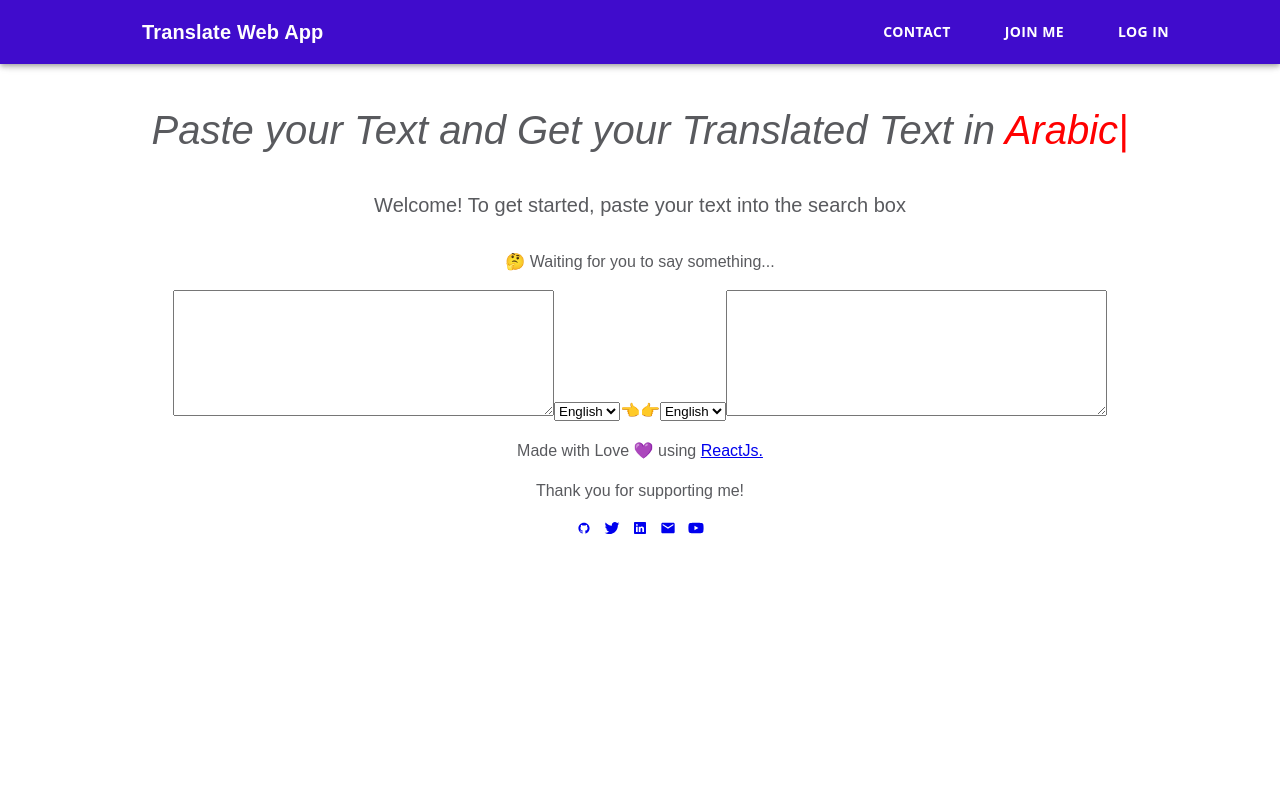
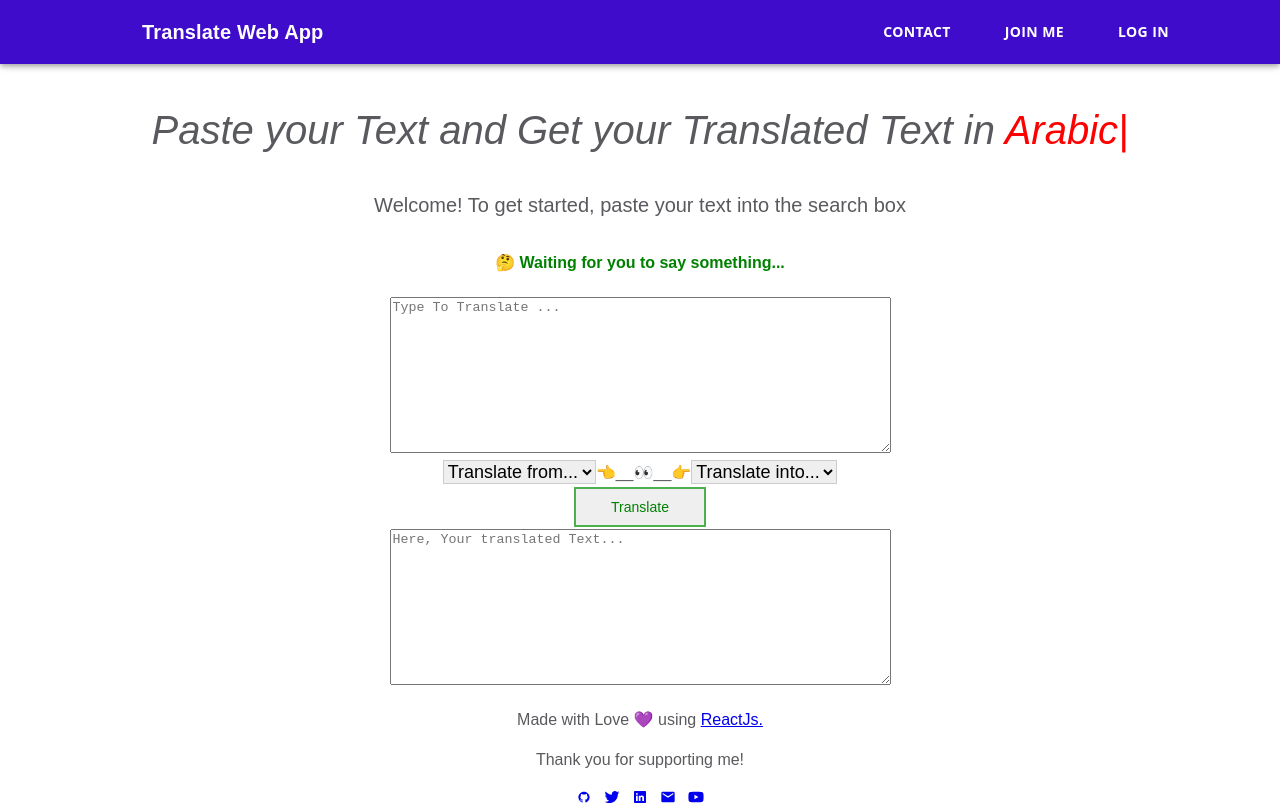
Before and after one commit to th-rpy/TranslateReactjsWebApp, a React (Create React App) app: page / in a window 1280 px wide. Built offline with nearby package versions, Linux system fonts and the light colour scheme.

Commit message:
Update the Translate and header component

```diff
--- a/src/components/Form.js
+++ b/src/components/Form.js
@@ -14,14 +14,20 @@ import TextareaAutosize from "react-textarea-autosize";
 import React from "react";
 import { FormTextarea } from "shards-react";
 import { FormSelect } from "shards-react";
+import { Button } from "shards-react";
 
 export default class Forms extends React.Component {
   constructor(props) {
     super(props);
     this.handleChange = this.handleChange.bind(this);
     this.handleChange2 = this.handleChange2.bind(this);
+    this.handleClick = this.handleClick.bind(this);
+    this.handleTextTranslateChange = this.handleTextTranslateChange.bind(this);
     this.state = { value: null };
     this.state = { valueTr: null };
+    this.state = {textOrg: ''};
+    this.state = {translatedText : ''}
+    this.state = {clicked: false};
   }
 
   handleChange(e) {
@@ -31,49 +37,103 @@ export default class Forms extends React.Component {
     this.setState({ valueTr: e.target.value });
   }
 
+  handleTextTranslateChange(e) {
+    this.setState({ textOrg : e.target.value})
+  }
+
+  handleClick() {
+    this.setState({ translatedText: this.state.textOrg })
+    console.log(this.state.translatedText);
+  }
+
   render() {
-    const { value, valueTr } = this.state;
+    const { value, valueTr, textOrg, translatedText } = this.state;
+
     return (
       <div>
-        <p className="mb-2">
+        <h4 className="mb-2" style={{ color: "green" }}>
           {value && valueTr
             ? "From : " +
               (value && `🗣 ${value}`) +
               " To : " +
               (valueTr && `🗣 ${valueTr}`)
             : "🤔 Waiting for you to say something..."}
-        </p>
-        <row>
+        </h4>
+        <div>
           <textarea
             id="edd-reviews-review"
             name="edd-reviews-review"
-            cols="45"
-            rows="8"
+            cols="60"
+            rows="10"
             aria-required="true"
             required="required"
+            value = {textOrg}
+            onChange={this.handleTextTranslateChange}
+            placeholder = 'Type To Translate ...'
           ></textarea>
-
-          <select onChange={this.handleChange}>
+          <div>
+            <select
+              onChange={this.handleChange}
+              style={{
+                cursor: "pointer",
+                display: "inlineBlock",
+                position: "relative",
+                font: "normal 18px Arial, Sans-Serif",
+                color: "black",
+                border: "1px solid #ccc",
+              }}
+            >
+              <option value="Select Language">Translate from...</option>
               <option value="English">English</option>
               <option value="French">French</option>
               <option value="Arabic">Arabic</option>
             </select>
-          {"👈👉"}
-          <select onChange={this.handleChange2}>
+            <h8>{"👈__👀__👉"}</h8>
+            <select onChange={this.handleChange2} style={{
+                cursor: "pointer",
+                display: "inlineBlock",
+                position: "relative",
+                font: "normal 18px Arial, Sans-Serif",
+                color: "black",
+                border: "1px solid #ccc",
+              }}>
+              <option value="Select Language">Translate into...</option>
               <option value="English">English</option>
               <option value="French">French</option>
               <option value="Arabic">Arabic</option>
             </select>
-
+          </div>
+          <div>
+            <button
+              style={{
+                border: "2px solid #4CAF50",
+                color: "green",
+                padding: "10px 35px",
+                textAlign: "center",
+                textDecoration: "none",
+                display: "inlineBlock",
+                fontSize: "14px",
+                margin: "2px 2px",
+                transitionDuration: "0.4s",
+                cursor: "pointer",
+              }}
+              onClick = {this.handleClick}
+            >
+              Translate
+            </button>
+            <br />
+          </div>
           <textarea
             id="edd-reviews-review"
             name="edd-reviews-review"
-            cols="45"
-            rows="8"
+            cols="60"
+            rows="10"
             aria-required="true"
             required="required"
+            value = {translatedText}
+            placeholder="Here, Your translated Text..."
           ></textarea>
-        </row>
+        </div>
       </div>
     );
   }
```
Lines whose indentation alone changed are shown as unchanged.
